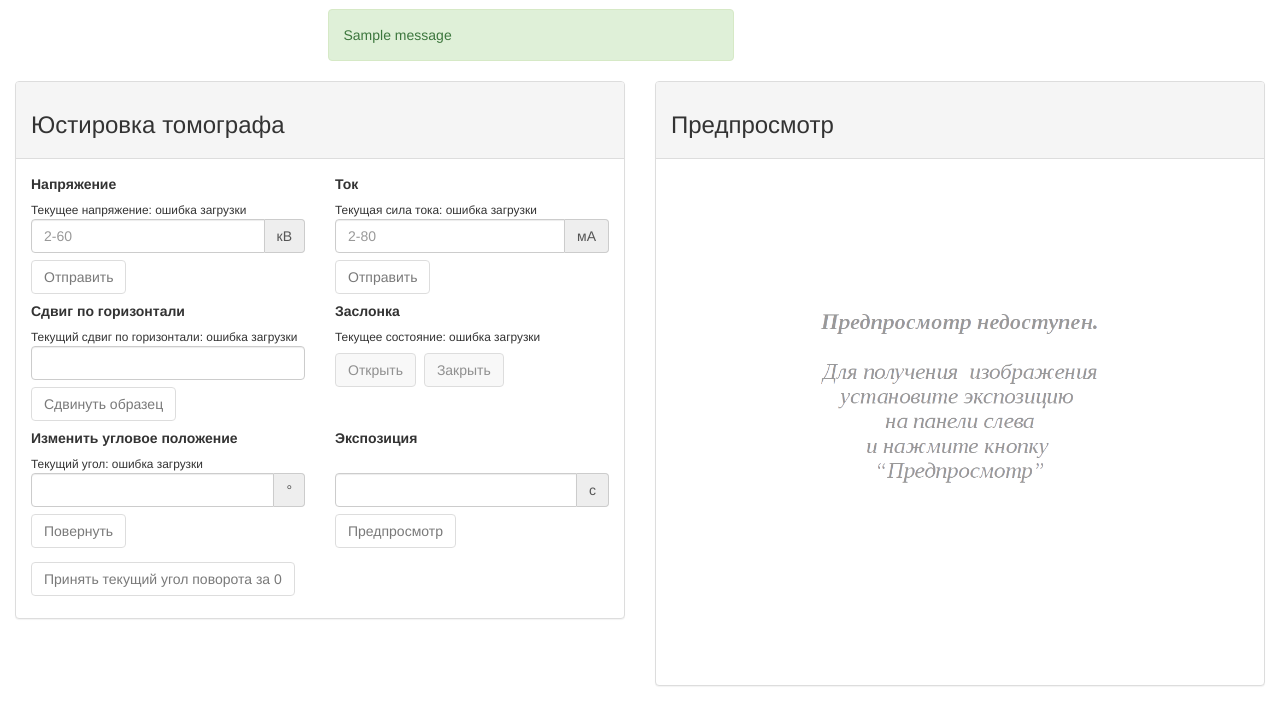
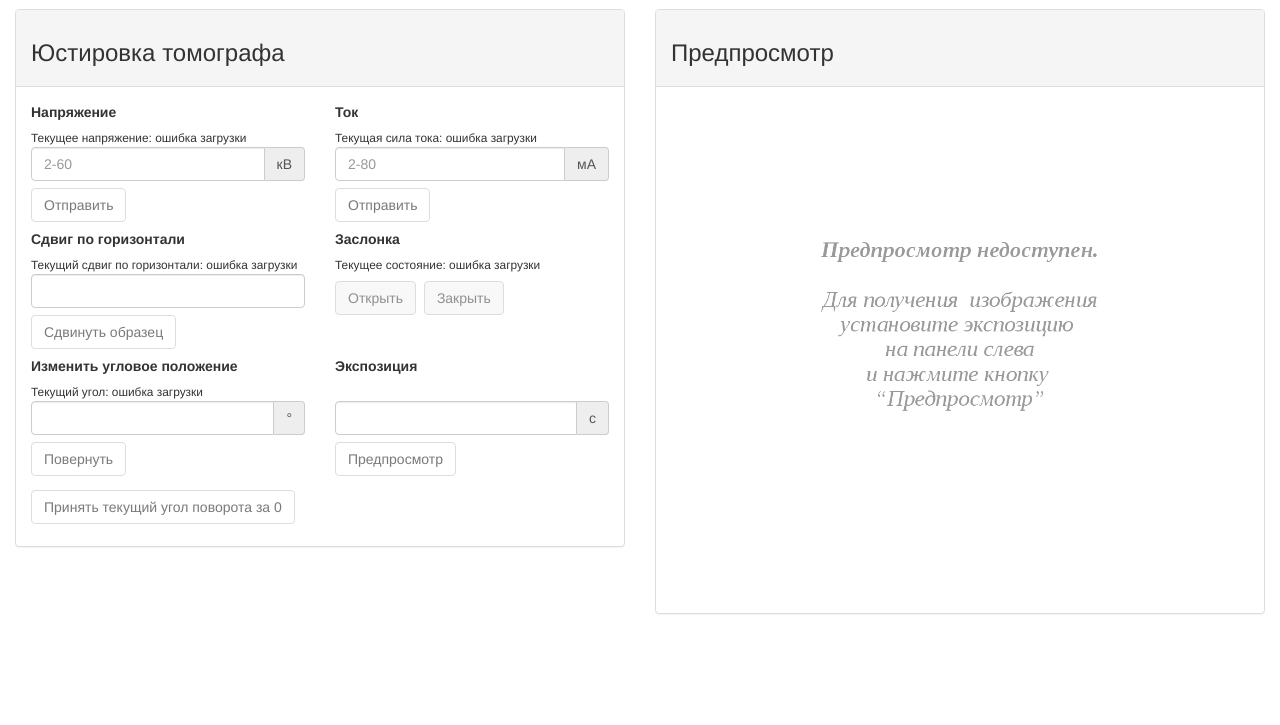
Before and after one commit to xTomo/rbtm-web, a Django app: template robotom/experiment/templates/experiment/adjustment.html in a window 1280 px wide. Shown: the part 51-776 px from the top of the page. Run offline with Django 3.2, Linux system fonts and the light colour scheme; the template is opened without the code that fills it: most values are stand-ins (such as "Sample title", 1, 10 or a date in 2020); one stand-in notice (Sample message) is shown; some libraries are stand-ins or nearby versions.

Commit message:
feat: show Django page messages as toast notifications

```diff
--- a/robotom/experiment/static/experiment/js/adjustment.js
+++ b/robotom/experiment/static/experiment/js/adjustment.js
@@ -600,6 +600,21 @@
 
 document.addEventListener('DOMContentLoaded', function() {
 
+    // ── Show Django page messages as toasts ───────────────────────────────────
+    if (typeof page_messages !== 'undefined' && page_messages.length) {
+        var delay = 0;
+        page_messages.forEach(function(m) {
+            setTimeout(function() {
+                var type = 'info';
+                if (m.tags === 'success') type = 'success';
+                else if (m.tags === 'error' || m.tags === 'danger') type = 'error';
+                else if (m.tags === 'warning') type = 'warning';
+                showToast(m.text, type, 5000);
+            }, delay);
+            delay += 300;
+        });
+    }
+
     // ── Voltage form ──────────────────────────────────────────────────────────
     (function() {
         var btn = document.querySelector('[name="experiment_on_voltage"]');
--- a/robotom/experiment/templates/experiment/adjustment.html
+++ b/robotom/experiment/templates/experiment/adjustment.html
@@ -9,15 +9,9 @@
    </script>
 
     {% if messages %}
-        <div class="row">
-            {% for message in messages %}
-                <div class="col-sm-6 col-sm-offset-3 col-lg-4 col-lg-offset-3">
-                    <div class="alert alert-{% if message.tags %}{% if message.tags == "error" %}danger{% else %}{{ message.tags }}{% endif %}{% else %}info{% endif %}">
-                        {{ message }}
-                    </div>
-                </div>
-            {% endfor %}
-        </div>
+    <script>
+    var page_messages = [{% for message in messages %}{"text": "{{ message|escapejs }}", "tags": "{{ message.tags }}"}{% if not forloop.last %},{% endif %}{% endfor %}];
+    </script>
     {% endif %}
 
     <div class="container-fluid">
```
